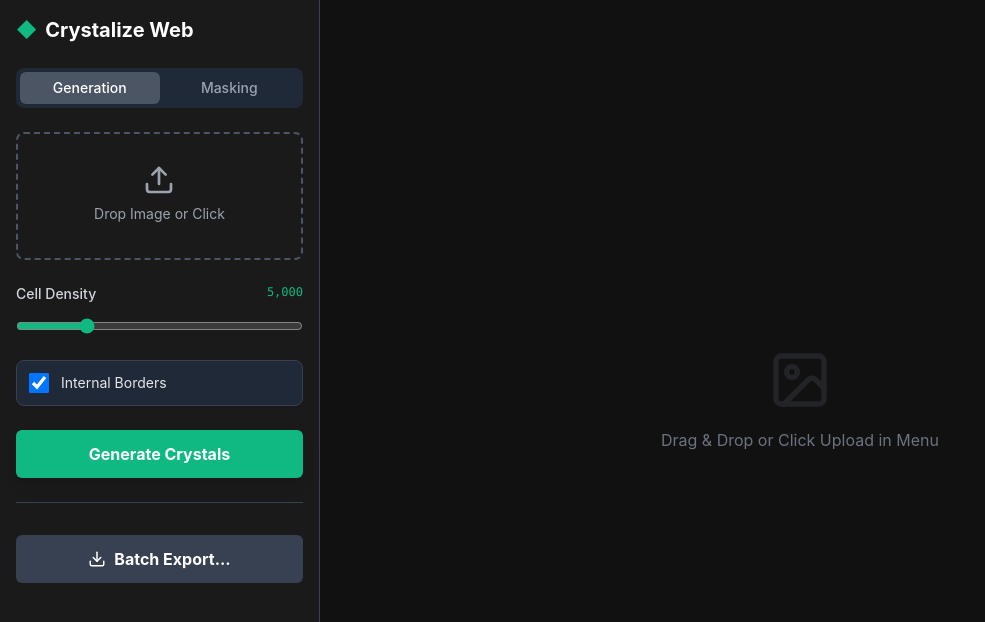
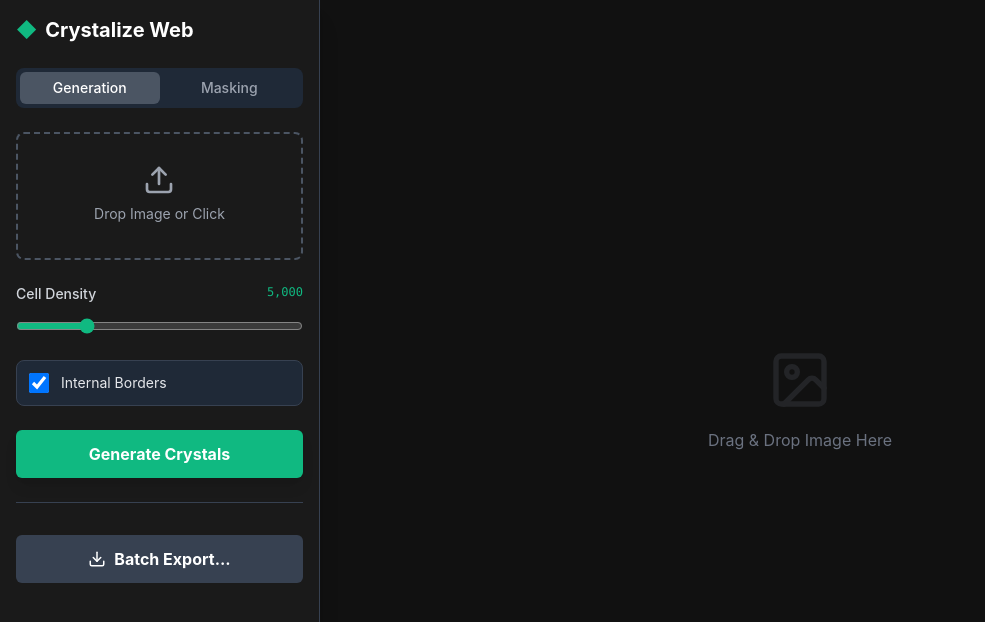
Before and after one commit to beanz-y/voronoi, a React (Vite) app in the folder crystalize-web/: page / in a window 1280 px wide. Shown: the top 622 px of the page, without its empty margins (0-985 px from the left). Built offline with nearby package versions, Linux system fonts and the light colour scheme.

Commit message:
Revert "mobile approach #2"
This reverts commit ae2ae9ff66f20256f00ca2b1b728028a3bc0af5a.

```diff
--- a/crystalize-web/src/App.jsx
+++ b/crystalize-web/src/App.jsx
@@ -1,7 +1,7 @@
 import React, { useState, useRef, useEffect, useCallback } from 'react';
 import {
     Upload, Image as ImageIcon, Eraser, Brush, Eye,
-    Sparkles, Download, X, RotateCcw, Undo, Redo, Trash2, Menu
+    Sparkles, Download, X, RotateCcw, Undo, Redo, Trash2
 } from 'lucide-react';
 import { generateVoronoiPoints, renderCrystalLayer } from './lib/crystalizer';
 import { renderComposite } from './lib/compositor';
@@ -34,9 +34,6 @@ function App() {
   const [exportOpts, setExportOpts] = useState({ bm: true, bf: true, nm: true, nf: true });
   const [isExporting, setIsExporting] = useState(false);
 
-  // Mobile Menu State
-  const [isMenuOpen, setIsMenuOpen] = useState(false);
-
   // Viewport
   const [viewport, setViewport] = useState({ scale: 1, x: 0, y: 0 });
   const [isPanning, setIsPanning] = useState(false);
@@ -53,9 +50,8 @@ function App() {
   const isDrawing = useRef(false);
   const lastMousePos = useRef({ x: 0, y: 0 });
   const historyStack = useRef([]);
-  const touchRef = useRef({ dist: 0 }); // For pinch zoom tracking
 
-  // Viewport Ref to avoid stale state in event listeners
+  // ** FIX: Viewport Ref to avoid stale state in event listeners **
   const viewportRef = useRef(viewport);
   useEffect(() => {
     viewportRef.current = viewport;
@@ -142,7 +138,6 @@ function App() {
         historyStack.current = [];
         setHistoryIndex(-1);
         setHistoryLength(0);
-        setIsMenuOpen(false); // Close menu on mobile after load
       };
       reader.readAsDataURL(file);
     }
@@ -177,7 +172,6 @@ function App() {
       crystalLayerRef.current = renderCrystalLayer(imgRef.current, points, { showBorders });
       triggerRender();
       setIsProcessing(false);
-      setIsMenuOpen(false); // Close menu on mobile
     }, 50);
   };
 
@@ -208,7 +202,6 @@ function App() {
         }
         saveHistorySnapshot();
         triggerRender();
-        setIsMenuOpen(false);
       } catch (err) { console.error(err); alert("Subject detection failed."); }
       setIsAnalyzing(false);
     }, 50);
@@ -226,22 +219,24 @@ function App() {
     }, 100);
   };
 
-  // --- Navigation & Pinch Zoom ---
+  // --- Navigation (FIXED ZOOM) ---
   const handleWheel = useCallback((e) => {
     if (!imageSrc || !containerRef.current) return;
     e.preventDefault();
 
+    // Use REF to get fresh state inside event listener
     const currentViewport = viewportRef.current;
 
     // Zoom Logic
     const zoomSensitivity = 0.001;
-    const delta = -e.deltaY * zoomSensitivity;
+    const delta = -e.deltaY * zoomSensitivity; // Negative deltaY is scrolling UP (Zoom In)
     const newScale = Math.min(Math.max(0.1, currentViewport.scale * (1 + delta)), 20);
 
     const rect = containerRef.current.getBoundingClientRect();
     const mouseX = e.clientX - rect.left;
     const mouseY = e.clientY - rect.top;
 
+    // Zoom-to-mouse Math
     const scaleRatio = newScale / currentViewport.scale;
     const newX = mouseX - (mouseX - currentViewport.x) * scaleRatio;
     const newY = mouseY - (mouseY - currentViewport.y) * scaleRatio;
@@ -249,68 +244,12 @@ function App() {
     setViewport({ scale: newScale, x: newX, y: newY });
   }, [imageSrc]);
 
-  // Handle Pinch Zoom
+  // Attach Listener Manually (Passive: False)
   useEffect(() => {
     const container = containerRef.current;
     if (!container) return;
-
-    const getDistance = (t1, t2) => {
-        const dx = t1.clientX - t2.clientX;
-        const dy = t1.clientY - t2.clientY;
-        return Math.hypot(dx, dy);
-    };
-
-    const getCenter = (t1, t2) => {
-        return {
-            x: (t1.clientX + t2.clientX) / 2,
-            y: (t1.clientY + t2.clientY) / 2
-        };
-    }
-
-    const onTouchStart = (e) => {
-        if (e.touches.length === 2) {
-            e.preventDefault();
-            const dist = getDistance(e.touches[0], e.touches[1]);
-            const center = getCenter(e.touches[0], e.touches[1]);
-            const rect = container.getBoundingClientRect();
-
-            touchRef.current = {
-                startDist: dist,
-                startScale: viewportRef.current.scale,
-                startX: viewportRef.current.x,
-                startY: viewportRef.current.y,
-                centerX: center.x - rect.left,
-                centerY: center.y - rect.top
-            };
-        }
-    };
-
-    const onTouchMove = (e) => {
-        if (e.touches.length === 2) {
-            e.preventDefault(); // Prevent Browser Zoom
-            const dist = getDistance(e.touches[0], e.touches[1]);
-            const scaleFactor = dist / touchRef.current.startDist;
-
-            const newScale = Math.min(Math.max(0.1, touchRef.current.startScale * scaleFactor), 20);
-
-            // Zoom towards the center of the pinch
-            const scaleRatio = newScale / touchRef.current.startScale;
-            const newX = touchRef.current.centerX - (touchRef.current.centerX - touchRef.current.startX) * scaleRatio;
-            const newY = touchRef.current.centerY - (touchRef.current.centerY - touchRef.current.startY) * scaleRatio;
-
-            setViewport({ scale: newScale, x: newX, y: newY });
-        }
-    };
-
     container.addEventListener('wheel', handleWheel, { passive: false });
-    container.addEventListener('touchstart', onTouchStart, { passive: false });
-    container.addEventListener('touchmove', onTouchMove, { passive: false });
-
-    return () => {
-        container.removeEventListener('wheel', handleWheel);
-        container.removeEventListener('touchstart', onTouchStart);
-        container.removeEventListener('touchmove', onTouchMove);
-    };
+    return () => container.removeEventListener('wheel', handleWheel);
   }, [handleWheel]);
 
   const handleFitView = () => {
@@ -342,8 +281,7 @@ function App() {
       lastMousePos.current = { x: e.clientX, y: e.clientY };
       return;
     }
-    // Only paint if single touch (not pinching)
-    if (e.isPrimary && e.button === 0 && activeTab === 'masking' && !isSpaceHeld && !viewOriginal) {
+    if (e.button === 0 && activeTab === 'masking' && !isSpaceHeld && !viewOriginal) {
       isDrawing.current = true;
       const { x, y } = getPointerPos(e);
       paint(x, y);
@@ -359,7 +297,7 @@ function App() {
       lastMousePos.current = { x: e.clientX, y: e.clientY };
       return;
     }
-    if (e.isPrimary && isDrawing.current && activeTab === 'masking' && !isSpaceHeld && !viewOriginal) {
+    if (isDrawing.current && activeTab === 'masking' && !isSpaceHeld && !viewOriginal) {
       const { x, y } = getPointerPos(e);
       paint(x, y);
     }
@@ -383,8 +321,7 @@ function App() {
   };
 
   return (
-    // Responsive Layout: flex-col on mobile, flex-row on desktop
-    <div className="flex flex-col md:flex-row h-screen w-full bg-bg text-white overflow-hidden" onDrop={onDrop} onDragOver={onDragOver}>
+    <div className="flex h-screen w-full bg-bg text-white overflow-hidden" onDrop={onDrop} onDragOver={onDragOver}>
 
       {/* EXPORT MODAL */}
       {showExportModal && (
@@ -408,31 +345,11 @@ function App() {
         <div className="fixed pointer-events-none rounded-full border border-white mix-blend-difference z-50" style={{ left: cursorPos.x, top: cursorPos.y, width: brushSize * viewport.scale, height: brushSize * viewport.scale, transform: 'translate(-50%, -50%)', boxShadow: '0 0 2px 0 rgba(0,0,0,0.5)' }} />
       )}
 
-      {/* MOBILE HEADER */}
-      <div className="md:hidden h-14 bg-panel border-b border-gray-700 flex items-center justify-between px-4 z-40 relative flex-shrink-0">
-          <div className="flex items-center gap-2 font-bold text-lg"><span className="text-accent">◆</span> Crystalize</div>
-          <button onClick={() => setIsMenuOpen(!isMenuOpen)} className="p-2 text-gray-300 hover:text-white">
-            <Menu size={24} />
-          </button>
-      </div>
+      {/* SIDEBAR */}
+      <div className="w-80 flex-shrink-0 bg-panel border-r border-gray-700 flex flex-col p-4 z-20 shadow-xl">
+        <h1 className="text-xl font-bold mb-6 flex items-center gap-2"><span className="text-accent">◆</span> Crystalize Web</h1>
 
-      {/* SIDEBAR (Responsive Wrapper) */}
-      <div className={`
-        fixed inset-y-0 left-0 z-50 w-80 bg-panel border-r border-gray-700 shadow-2xl
-        transform transition-transform duration-300 ease-in-out
-        md:relative md:transform-none md:shadow-none
-        ${isMenuOpen ? 'translate-x-0' : '-translate-x-full'}
-      `}>
-        <div className="h-full flex flex-col p-4 overflow-y-auto">
-            {/* Mobile Close Button */}
-            <div className="md:hidden flex justify-between items-center mb-6">
-                 <h2 className="text-xl font-bold flex items-center gap-2"><span className="text-accent">◆</span> Menu</h2>
-                 <button onClick={() => setIsMenuOpen(false)} className="text-gray-400 hover:text-white"><X size={24} /></button>
-            </div>
-            {/* Desktop Logo */}
-            <h1 className="hidden md:flex text-xl font-bold mb-6 items-center gap-2"><span className="text-accent">◆</span> Crystalize Web</h1>
-
-            <div className="flex p-1 bg-gray-800 rounded-lg mb-6 flex-shrink-0">
+        <div className="flex p-1 bg-gray-800 rounded-lg mb-6">
           <button onClick={() => setActiveTab('crystals')} className={`flex-1 py-1.5 text-sm font-medium rounded-md transition ${activeTab === 'crystals' ? 'bg-gray-600' : 'text-gray-400'}`}>Generation</button>
           <button onClick={() => setActiveTab('masking')} className={`flex-1 py-1.5 text-sm font-medium rounded-md transition ${activeTab === 'masking' ? 'bg-gray-600' : 'text-gray-400'}`}>Masking</button>
         </div>
@@ -477,20 +394,15 @@ function App() {
           </div>
         )}
       </div>
-      </div>
 
-      {/* Mobile Backdrop */}
-      {isMenuOpen && <div className="fixed inset-0 bg-black/50 z-40 md:hidden" onClick={() => setIsMenuOpen(false)} />}
-
-      {/* MAIN CANVAS - touch-none prevents browser gestures */}
       <div
         ref={containerRef}
-        className={`flex-1 bg-[#111] relative overflow-hidden touch-none ${getCursor()}`}
+        className={`flex-1 bg-[#111] relative overflow-hidden ${getCursor()}`}
         onPointerDown={onPointerDown}
         onPointerMove={onPointerMove}
         onContextMenu={(e) => e.preventDefault()}
       >
-        {!imageSrc && <div className="absolute inset-0 flex flex-col items-center justify-center text-gray-500 pointer-events-none p-4 text-center"><ImageIcon className="w-16 h-16 mb-4 opacity-20" /><p>Drag & Drop or Click Upload in Menu</p></div>}
+        {!imageSrc && <div className="absolute inset-0 flex flex-col items-center justify-center text-gray-500 pointer-events-none"><ImageIcon className="w-16 h-16 mb-4 opacity-20" /><p>Drag & Drop Image Here</p></div>}
         <img ref={imgRef} src={imageSrc} alt="" className="hidden" onLoad={onImageLoad} />
         <div style={{ transform: `translate(${viewport.x}px, ${viewport.y}px) scale(${viewport.scale})`, transformOrigin: '0 0', willChange: 'transform' }} className="inline-block origin-top-left">
             <canvas ref={canvasRef} className={`shadow-2xl border border-gray-800 ${!imageSrc ? 'hidden' : 'block'}`} />
--- a/crystalize-web/src/index.css
+++ b/crystalize-web/src/index.css
@@ -7,6 +7,19 @@ body {
   color: white;
   margin: 0;
   font-family: Inter, system-ui, Avenir, Helvetica, Arial, sans-serif;
-  /* Prevent rubber-banding on iOS */
-  overscroll-behavior: none;
 }
+
+/* Custom scrollbar for webkit browsers */
+::-webkit-scrollbar {
+  width: 8px;
+}
+::-webkit-scrollbar-track {
+  background: #242424;
+}
+::-webkit-scrollbar-thumb {
+  background: #444;
+  border-radius: 4px;
+}
+::-webkit-scrollbar-thumb:hover {
+  background: #555;
+}
```
Lines whose indentation alone changed are shown as unchanged.
